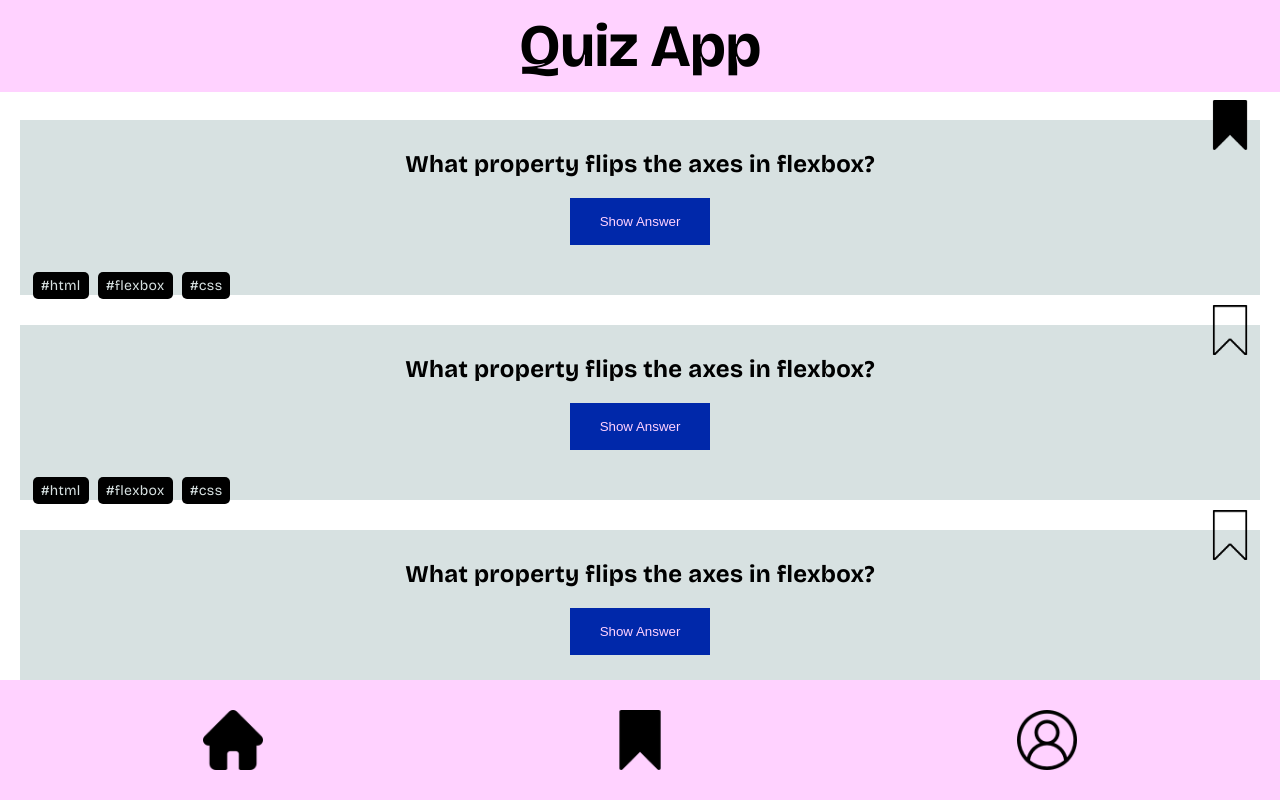
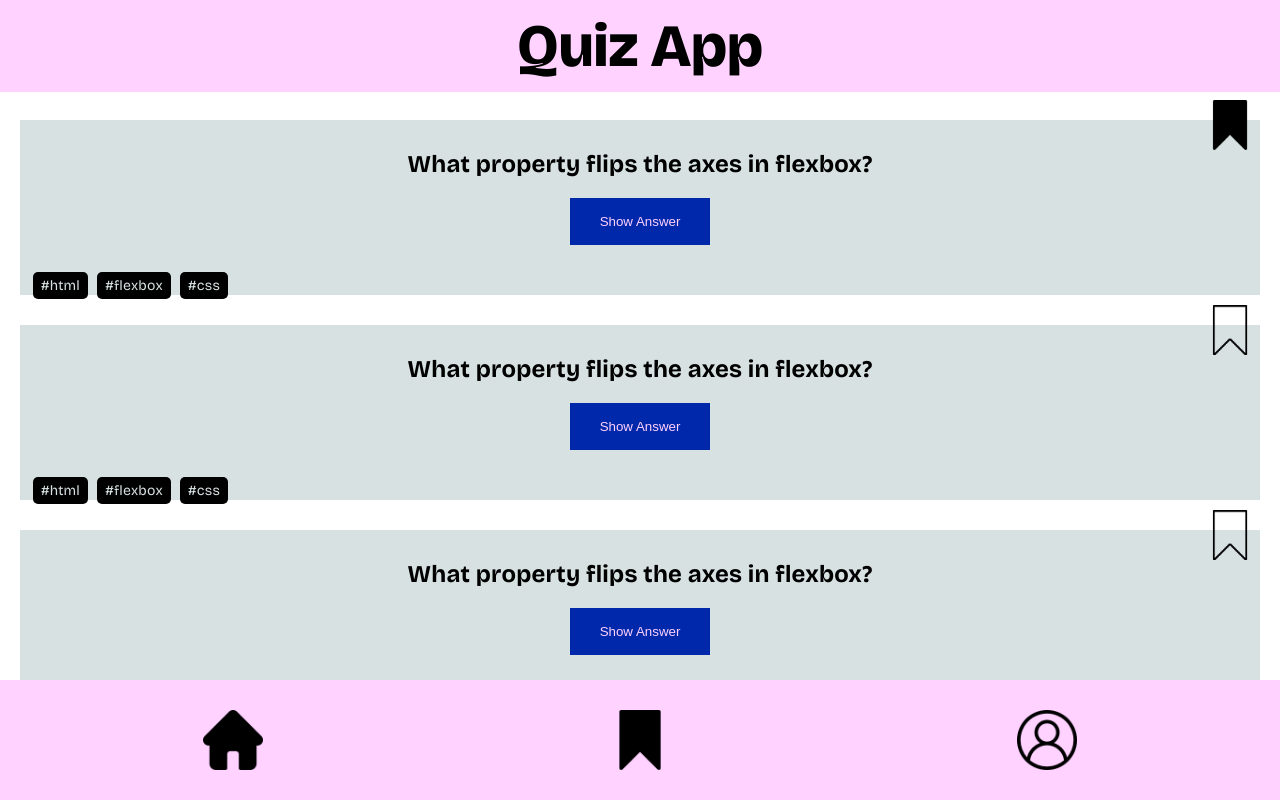
Before and after one commit to MoritzHoyer/moritzhoyer-quiz-app, a plain HTML site: page index.html in a window 1280 px wide. Shown: the top 800 px of the page. Drawn offline with nearby package versions, Linux system fonts and the light colour scheme.

Commit message:
redefined letter-spacing

```diff
--- a/components/header.css
+++ b/components/header.css
@@ -3,8 +3,8 @@
   top: 0;
   left: 0;
   width: 100%;
-  background-color: #ffd2ff;
-  color: black;
+  background-color: var(--color-rose);
+  color: var(--color-text);
   padding: 10px;
   text-align: center;
   z-index: 1000;
@@ -15,5 +15,6 @@
 .header__title {
   margin: 0;
   font-size: 60px;
+  font-weight: 900;
   letter-spacing: -0.5;
 }
--- a/global.css
+++ b/global.css
@@ -18,7 +18,7 @@ body {
   font-family: var(--font);
   font-weight: 400;
   color: var(--color-black);
-  letter-spacing: 0.02em;
+  letter-spacing: 0.2;
   margin: 0;
   padding: 0;
   display: flex;
```
